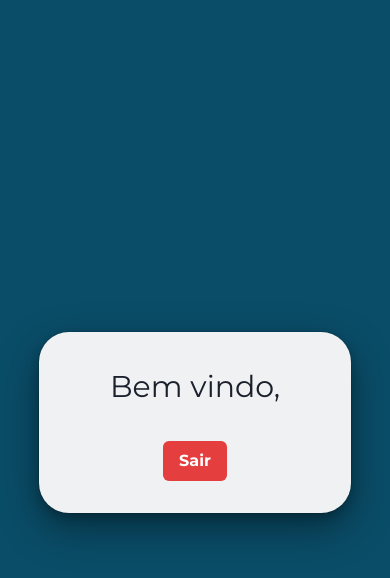
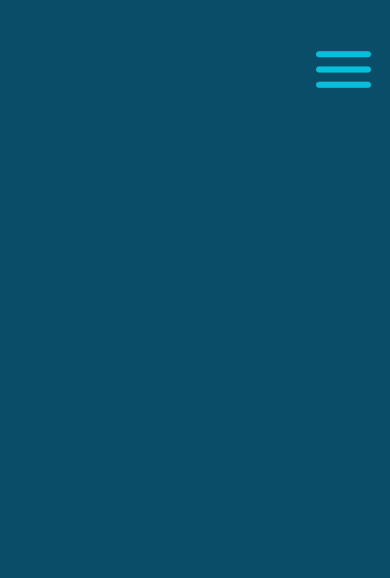
Before and after one commit to sipav-apps/front-sipav, a React (Vite) app: page / in a window 390 px wide. Shown: the top 578 px of the page. Built offline with nearby package versions, Linux system fonts and the light colour scheme.

Commit message:
Create hamburger menu

```diff
--- a/src/pages/Home/index.jsx
+++ b/src/pages/Home/index.jsx
@@ -1,8 +1,12 @@
-import { Flex, Button, Box, Text } from '@chakra-ui/react'
-import React from 'react'
+import { Flex, Button, Box, Text, Image } from '@chakra-ui/react'
+import React, { useState } from 'react'
 import Auth from "../../services/Auth.js";
+import menu from '../../assets/menu.png'
 
 const Home = () => {
+  const [isMenuOpen, setIsMenuOpen] = useState(false)
+  const toggleMenuState = () => setIsMenuOpen(!isMenuOpen);
+
   const currentUser = localStorage.getItem("@sipavUser");
   return (
     <Flex
@@ -12,29 +16,15 @@ const Home = () => {
       h={"100vh"}
       w={"100vw"}
     >
-      <Flex
-            backgroundColor="#F0F1F3"
-            width="80%"
-            py={"2rem"}
-            borderRadius="30px"
-            flexDirection="column"
-            alignItems="center"
-            boxShadow="dark-lg"
-      >
-        <Box>
-          <Text fontSize="3xl" mb="2rem">
-            Bem vindo, {currentUser}
-          </Text>
-        </Box>
-        <Button
-          colorScheme="red"
-          onClick={() => {
-            Auth.signOut();
-          }}
-        >
-          Sair
-        </Button>
-      </Flex>
+      <Image
+        onClick={toggleMenuState}
+        src={menu}
+        alt='Hamburger menu'
+        pos="absolute"
+        top="5%"
+        right="5%"
+        cursor={"pointer"}
+      />
     </Flex>
   )
 }
--- a/src/pages/Register/index.jsx
+++ b/src/pages/Register/index.jsx
@@ -47,6 +47,7 @@ const Register = () => {
   });
 
   const registerHandle = (values) => {
+    console.log(values)
     values.birthdate = new Date(values.birthdate)
     values.phoneNumber = String(values.phoneNumber)
     setUsername(values.name)
```
Also changed, not shown: src/assets/menu.png (added).
